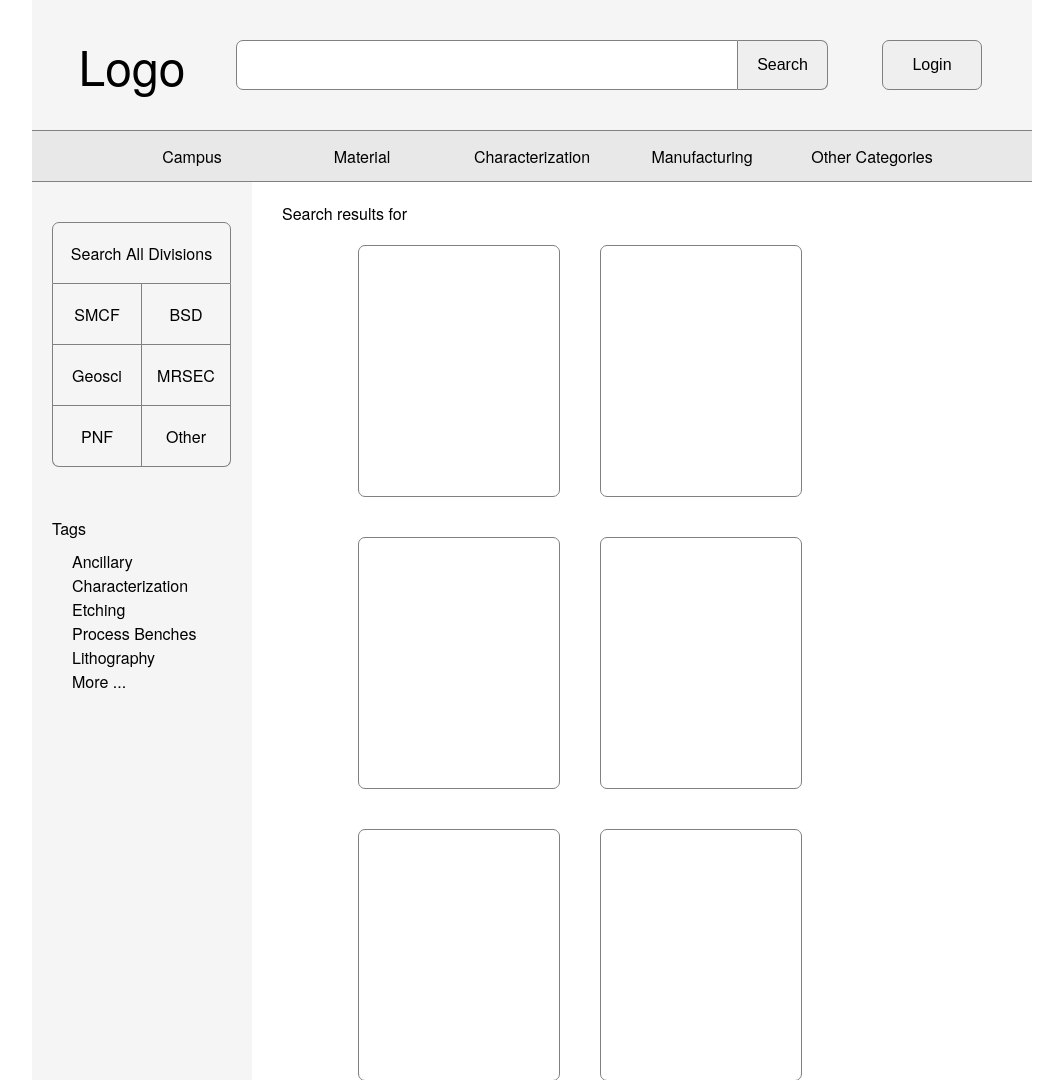
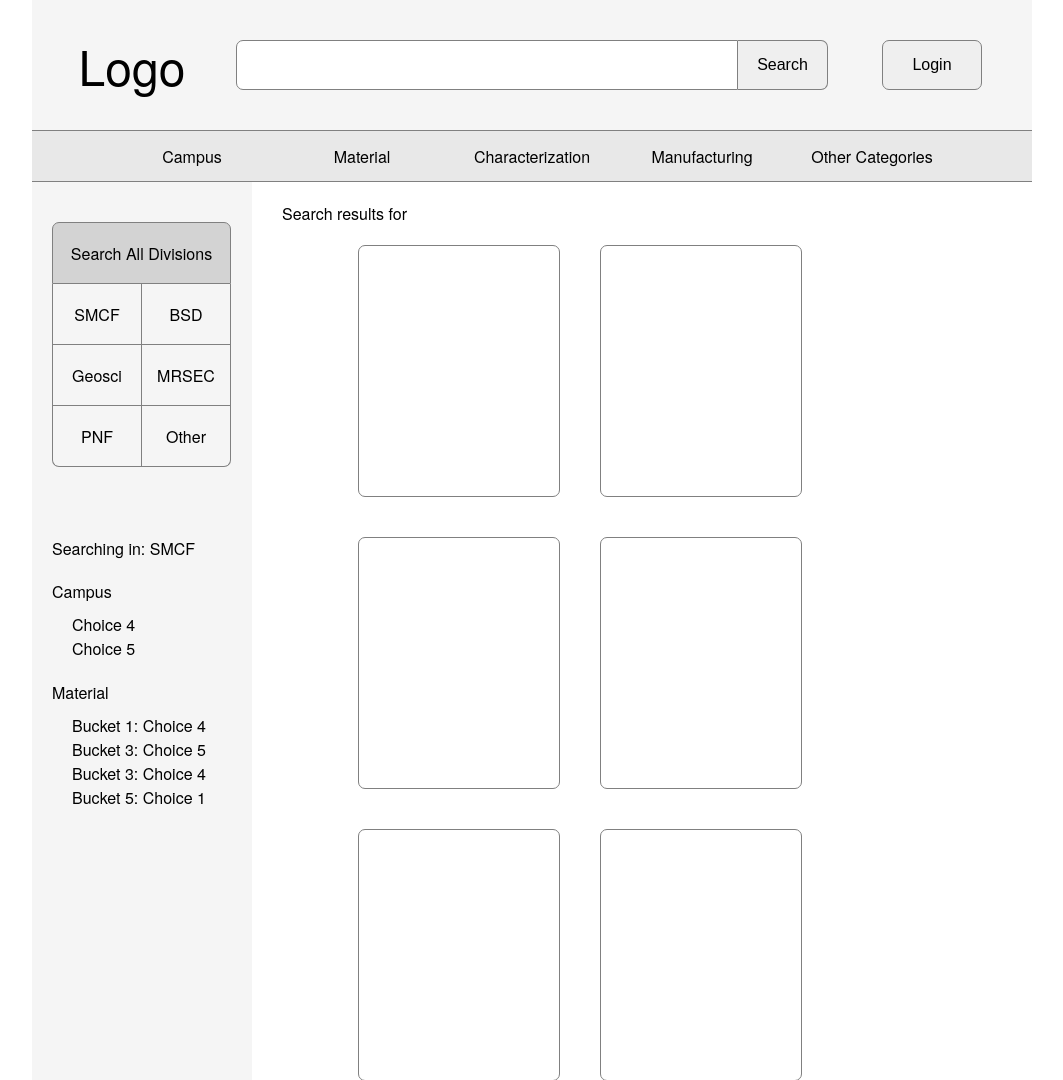
Before and after one commit to jzfqiu/IME-Inventory-Database, a Flask app: page /demo in a window 1280 px wide. Shown: the top 1080 px of the page, without its empty margins (160-1223 px from the left). Run offline with Flask 2, Linux system fonts and the light colour scheme; some libraries are stand-ins or nearby versions.

Commit message:
cleaned up and ready to present demo version

```diff
--- a/web/static/demo.css
+++ b/web/static/demo.css
@@ -192,28 +216,17 @@ p {
     line-height: 1.5em;
 }
 
-
-/* ============== dropdown ============== */
-.catDropdown {
-    position: absolute;
-    top: 181px;
-    width: 70%;
-    max-width: 940px;
-    min-width: 440px;
-    margin: auto 30px;
-    display: none;
-    border: 1px solid gray;
-    border-top: 1px solid transparent;
+.sidebar-divisions__division--selected {
     background: lightgray;
 }
 
-.catDropdown__bucket {
-    margin: 20px auto;
+
+/* =============== refine =============== */
+
+.sidebar-refine__cat {
+    margin: 20px auto 5px;
 }
 
-.catDropdown__text {
-    margin-bottom: 20px;
-}
 
 
 
@@ -253,6 +266,11 @@ p {
     min-width: 25px;
 }
 
+#test-block {
+    color: maroon;
+    margin: 10px;
+}
+
 
 /* =============== Footer =============== */
 
--- a/web/static/demo.js
+++ b/web/static/demo.js
@@ -2,18 +2,6 @@
 
 $(document).ready(function(){
 
-
-    // $('.catNav__cat')
-    //     .mouseover( function () {
-    //         let hover_nav = $(this).attr('id').charAt(3);
-    //         $('#catDropdown'+hover_nav).css('display', 'flex');
-    //     });
-    //
-    // $('.catDropdown')
-    //     .mouseout(function () {
-    //         let hover_nav = $(this).attr('id').charAt(11);
-    //         $('#catDropdown'+hover_nav).css('display', 'none');
-    //     });
     let hover_nav = -1;
 
     $('.catNav__cat, .catDropdown').hover(
@@ -21,13 +9,54 @@ $(document).ready(function(){
             hover_nav = $(this).attr('id').charAt(3);
             $('#cat'+hover_nav).addClass('catNav__cat--hover');
             $('#cat'+hover_nav+'Dropdown').css('display', 'flex');
+            $('#test-block').text('Select category choices in dropdown menu. ' +
+                'There can be at most 3 layers of choices (e.g. Material-Ceramics-Glasses) ' +
+                'and at least 2 layers (e.g. Campus-Chicago). ' +
+                'Users will be able to select an entire bucket as well.')
         },
         function () {
             $('#cat'+hover_nav).removeClass('catNav__cat--hover');
             $('#cat'+hover_nav+'Dropdown').css('display', 'none');
+            $('#test-block').text('')
         });
 
+    let selected_division = 'all';
+    $('.sidebar-divisions__division').click(function () {
+        let div_id = $(this).attr('id');
+        if (div_id !== selected_division) {
+            $('#'+selected_division).removeClass('sidebar-divisions__division--selected');
+            $('#'+div_id).addClass('sidebar-divisions__division--selected');
+            selected_division = div_id;
+        }
+    });
 
+    $('.sidebar-refine__wrapper').hover(
+        function () {
+            $('#test-block').text('This section will dynamically display selected choices in categories above.' +
+                'Individual choices can also be deselected here.')
+        },
+        function () {
+            $('#test-block').text('')
+        }
+    );
 
+    $('.sidebar-divisions__wrapper').hover(
+        function () {
+            $('#test-block').text('Select a division to search in.')
+        },
+        function () {
+            $('#test-block').text('')
+        }
+    );
+
+    $('.result-block').hover(
+        function () {
+            $('#test-block').text('Results will be listed here. ' +
+                'When no category is selected, display the most viewed equipments.')
+        },
+        function () {
+            $('#test-block').text('')
+        }
+    )
 
 });
--- a/web/templates/demo.html
+++ b/web/templates/demo.html
@@ -2,7 +2,7 @@
 <html lang="en">
 <head>
     <meta charset="utf-8">
-    <title>{% block title %}{% endblock %} - IME Inventory DB</title>
+    <title>Demo - IME Inventory DB</title>
     <link rel="shortcut icon" href="{{ url_for('static', filename='assets/favicon.ico') }}">
     <script src="https://code.jquery.com/jquery-3.3.1.min.js"
             integrity="sha256-FgpCb/KJQlLNfOu91ta32o/NMZxltwRo8QtmkMRdAu8="
@@ -43,7 +43,6 @@
 
 <section class="catDropdown" id="cat1Dropdown">
     <div class="catDropdown__bucket">
-        <p class="catDropdown__text">Bucket 1</p>
         <input type="radio" class="catDropdown__item">Choice 1<br>
         <input type="radio" class="catDropdown__item">Choice 2<br>
         <input type="radio" class="catDropdown__item">Choice 3<br>
@@ -52,6 +51,9 @@
         <input type="radio" class="catDropdown__item">Choice 6<br>
         <input type="radio" class="catDropdown__item">Choice 7
     </div>
+</section>
+
+<section class="catDropdown" id="cat2Dropdown">
 
     <div class="catDropdown__bucket">
         <p class="catDropdown__text">Bucket 1</p>
@@ -59,9 +61,7 @@
         <input type="radio" class="catDropdown__item">Choice 2<br>
         <input type="radio" class="catDropdown__item">Choice 3<br>
         <input type="radio" class="catDropdown__item">Choice 4<br>
-        <input type="radio" class="catDropdown__item">Choice 5<br>
-        <input type="radio" class="catDropdown__item">Choice 6<br>
-        <input type="radio" class="catDropdown__item">Choice 7
+        <input type="radio" class="catDropdown__item">Choice 5
     </div>
 
     <div class="catDropdown__bucket">
@@ -78,64 +78,7 @@
         <input type="radio" class="catDropdown__item">Choice 1<br>
         <input type="radio" class="catDropdown__item">Choice 2<br>
         <input type="radio" class="catDropdown__item">Choice 3<br>
-        <input type="radio" class="catDropdown__item">Choice 4<br>
-        <input type="radio" class="catDropdown__item">Choice 5<br>
-        <input type="radio" class="catDropdown__item">Choice 6
-    </div>
-
-    <div class="catDropdown__bucket">
-        <p class="catDropdown__text">Bucket 4</p>
-        <input type="radio" class="catDropdown__item">Choice 1<br>
-        <input type="radio" class="catDropdown__item">Choice 2
-    </div>
-</section>
-
-<section class="catDropdown" id="cat2Dropdown">
-    <div class="catDropdown__bucket">
-        <p class="catDropdown__text">Bucket 1</p>
-        <input type="radio" class="catDropdown__item">Choice 1<br>
-        <input type="radio" class="catDropdown__item">Choice 2<br>
-        <input type="radio" class="catDropdown__item">Choice 3<br>
-        <input type="radio" class="catDropdown__item">Choice 4<br>
-        <input type="radio" class="catDropdown__item">Choice 5<br>
-        <input type="radio" class="catDropdown__item">Choice 6<br>
-        <input type="radio" class="catDropdown__item">Choice 7
-    </div>
-
-    <div class="catDropdown__bucket">
-        <p class="catDropdown__text">Bucket 1</p>
-        <input type="radio" class="catDropdown__item">Choice 1<br>
-        <input type="radio" class="catDropdown__item">Choice 2<br>
-        <input type="radio" class="catDropdown__item">Choice 3<br>
-        <input type="radio" class="catDropdown__item">Choice 4<br>
-        <input type="radio" class="catDropdown__item">Choice 5<br>
-        <input type="radio" class="catDropdown__item">Choice 6<br>
-        <input type="radio" class="catDropdown__item">Choice 7
-    </div>
-
-    <div class="catDropdown__bucket">
-        <p class="catDropdown__text">Bucket 2</p>
-        <input type="radio" class="catDropdown__item">Choice 1<br>
-        <input type="radio" class="catDropdown__item">Choice 2<br>
-        <input type="radio" class="catDropdown__item">Choice 3<br>
-        <input type="radio" class="catDropdown__item">Choice 4<br>
-        <input type="radio" class="catDropdown__item">Choice 5
-    </div>
-
-    <div class="catDropdown__bucket">
-        <p class="catDropdown__text">Bucket 3</p>
-        <input type="radio" class="catDropdown__item">Choice 1<br>
-        <input type="radio" class="catDropdown__item">Choice 2<br>
-        <input type="radio" class="catDropdown__item">Choice 3<br>
-        <input type="radio" class="catDropdown__item">Choice 4<br>
-        <input type="radio" class="catDropdown__item">Choice 5<br>
-        <input type="radio" class="catDropdown__item">Choice 6
-    </div>
-
-    <div class="catDropdown__bucket">
-        <p class="catDropdown__text">Bucket 4</p>
-        <input type="radio" class="catDropdown__item">Choice 1<br>
-        <input type="radio" class="catDropdown__item">Choice 2
+        <input type="radio" class="catDropdown__item">Choice 4
     </div>
 </section>
 
@@ -206,28 +149,16 @@
         <input type="radio" class="catDropdown__item">Choice 2<br>
         <input type="radio" class="catDropdown__item">Choice 3<br>
         <input type="radio" class="catDropdown__item">Choice 4<br>
-        <input type="radio" class="catDropdown__item">Choice 5<br>
-        <input type="radio" class="catDropdown__item">Choice 6<br>
-        <input type="radio" class="catDropdown__item">Choice 7
+        <input type="radio" class="catDropdown__item">Choice 5
     </div>
 
-    <div class="catDropdown__bucket">
-        <p class="catDropdown__text">Bucket 2</p>
-        <input type="radio" class="catDropdown__item">Choice 1<br>
-        <input type="radio" class="catDropdown__item">Choice 2<br>
-        <input type="radio" class="catDropdown__item">Choice 3<br>
-        <input type="radio" class="catDropdown__item">Choice 4<br>
-        <input type="radio" class="catDropdown__item">Choice 5
-    </div>
 
     <div class="catDropdown__bucket">
         <p class="catDropdown__text">Bucket 3</p>
         <input type="radio" class="catDropdown__item">Choice 1<br>
         <input type="radio" class="catDropdown__item">Choice 2<br>
         <input type="radio" class="catDropdown__item">Choice 3<br>
-        <input type="radio" class="catDropdown__item">Choice 4<br>
-        <input type="radio" class="catDropdown__item">Choice 5<br>
-        <input type="radio" class="catDropdown__item">Choice 6
+        <input type="radio" class="catDropdown__item">Choice 4
     </div>
 
     <div class="catDropdown__bucket">
@@ -289,32 +220,38 @@
 
 <section class="sidebar">
     <div class="sidebar-divisions__wrapper">
-        <div class="sidebar-divisions__division division--top">
+        <div class="sidebar-divisions__division division--top sidebar-divisions__division--selected" id="all">
             <a class="sidebar-divisions__text" href="#">Search All Divisions</a>
         </div>
-        <div class="sidebar-divisions__division">
+        <div class="sidebar-divisions__division" id="division1">
             <a class="sidebar-divisions__text" href="#">SMCF</a></div>
-        <div class="sidebar-divisions__division border--right">
+        <div class="sidebar-divisions__division border--right" id="division2">
             <a class="sidebar-divisions__text" href="#">BSD</a></div>
-        <div class="sidebar-divisions__division">
+        <div class="sidebar-divisions__division" id="division3">
             <a class="sidebar-divisions__text" href="#">Geosci</a></div>
-        <div class="sidebar-divisions__division border--right">
+        <div class="sidebar-divisions__division border--right" id="division4">
             <a class="sidebar-divisions__text" href="#">MRSEC</a></div>
-        <div class="sidebar-divisions__division border--radius__left">
+        <div class="sidebar-divisions__division border--radius__left" id="division5">
             <a class="sidebar-divisions__text" href="#">PNF</a></div>
-        <div class="sidebar-divisions__division border--right border--radius__right">
+        <div class="sidebar-divisions__division border--right border--radius__right" id="division6">
             <a class="sidebar-divisions__text" href="#">Other</a></div>
     </div>
 
     <div class="sidebar-refine__wrapper">
-        <p class="sidebar-refine__cat">Tags</p>
+        <p class="sidebar-refine__cat">Searching in: SMCF</p>
+
+        <p class="sidebar-refine__cat">Campus</p>
         <ul class="sidebar-refine__list">
-            <li class="sidebar-refine__item">Ancillary</li>
-            <li class="sidebar-refine__item">Characterization</li>
-            <li class="sidebar-refine__item">Etching</li>
-            <li class="sidebar-refine__item">Process Benches</li>
-            <li class="sidebar-refine__item">Lithography</li>
-            <li class="sidebar-refine__item">More ... </li>
+            <li class="sidebar-refine__item">Choice 4</li>
+            <li class="sidebar-refine__item">Choice 5</li>
+        </ul>
+
+        <p class="sidebar-refine__cat">Material</p>
+        <ul class="sidebar-refine__list">
+            <li class="sidebar-refine__item">Bucket 1: Choice 4</li>
+            <li class="sidebar-refine__item">Bucket 3: Choice 5</li>
+            <li class="sidebar-refine__item">Bucket 3: Choice 4</li>
+            <li class="sidebar-refine__item">Bucket 5: Choice 1</li>
         </ul>
 
     </div>
@@ -328,7 +265,7 @@
     <div class="result-block"></div>
     <div class="result-block"></div>
     <div class="result-block"></div>
-    <div class="result-block"></div>
+    <div class="result-block"><p  id="test-block"></p></div>
     <div class="result-block"></div>
     <div class="result-block"></div>
     <div class="result-block"></div>
```
Also changed, not shown: other parts of web/static/demo.css (+27 -3 lines).
